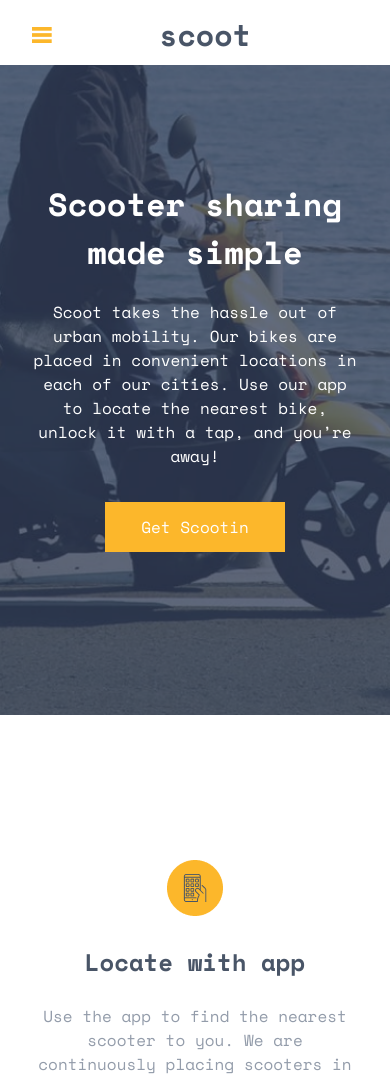
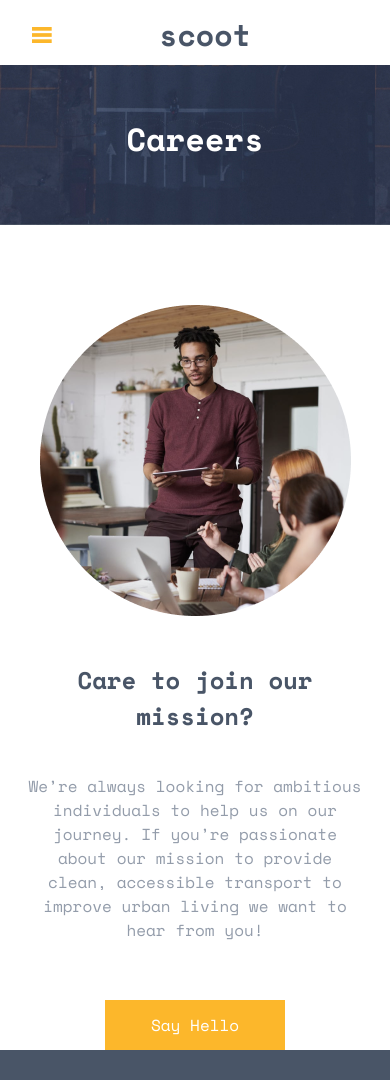
Before and after one commit to Avler/Scoot-multi-page-web, a React (Vite) app: page /Careers in a window 390 px wide. Before the commit this address led to /. Shown: the top 1080 px of the page. Built offline with nearby package versions, Linux system fonts and the light colour scheme; a web font is replaced by a local one.

Commit message:
start-09

```diff
--- a/src/App.css
+++ b/src/App.css
@@ -242,6 +242,20 @@
     padding: 24px;
     text-align: left;
   }
+  /* Careers page */
+  .cont-careers {
+    text-align: center;
+    font-family: "space mono";
+  }
+  .cont-careers-section1 {
+    margin-top: 80px;
+  }
+  .cont-careers-header {
+    background: url(./assets/images/Careers/header-bg.jpg);
+    height: 160px;
+    text-align: center;
+  }
+
   /* Location page */
   .cont-location-header {
     background: url(./assets/images/Locations/header-bg.png);
@@ -265,11 +279,11 @@
   .btn-location-text {
     font-size: 24px;
   }
-  .cont-location-elm2-title {
+  .cont-location-elm2-title , .cont-careers-elm-title {
     color: var(--darkNavy);
     margin: 40px ;
   }
-  .cont-location-elm2-text {
+  .cont-location-elm2-text , .cont-careers-elm-text {
     color: var(--dimGray);
     margin: 24px;
   }
--- a/src/App.tsx
+++ b/src/App.tsx
@@ -4,6 +4,7 @@
 import "./App.css"
 import About from "./Pages/About/About"
 import Location from "./Pages/Location/Location"
+import Careers from "./Pages/Careers/Careers"
 
 export default function App() {
   return(
@@ -13,6 +14,7 @@
           <Route path="/" element={<Home />}></Route>
           <Route path="/About"  element={<About />} ></Route>
           <Route path="/Location" element={<Location />}></Route>
+          <Route path="/Careers" element={<Careers />}></Route>
       </Routes>
     </>
   )
--- /dev/null
+++ b/src/Pages/Careers/Careers.tsx
@@ -0,0 +1,17 @@
+import Footer from "../../Components/Footer";
+import Navbar from "../../Components/Navbar";
+import Section1 from "./Section1";
+
+
+export default function Careers() {
+    return(
+        <div className="cont-careers">
+            <Navbar />
+            <div className="cont-careers-header">
+                <h1 className="cont-careers-title">Careers</h1>
+            </div>
+            <Section1 />
+            <Footer />
+        </div>
+    )
+}
--- /dev/null
+++ b/src/Pages/Careers/Section1.tsx
@@ -0,0 +1,11 @@
+
+export default  function Section1() {
+    return(
+        <div className="cont-careers-section1">
+            <img src="src\assets\images\Careers\section1-photo.png"/>
+            <h2 className="cont-careers-elm-title">Care to join our mission?</h2>
+            <p className="cont-careers-elm-text">We’re always looking for ambitious individuals to help us on our journey. If you’re passionate about our mission to provide clean, accessible transport to improve urban living we want to hear from you!</p>
+            <button className="btn">Say Hello</button>
+        </div>
+    )
+}
```
Also changed, not shown: src/assets/images/Careers/header-bg.jpg (added), src/assets/images/Careers/header-bg.png (deleted).
